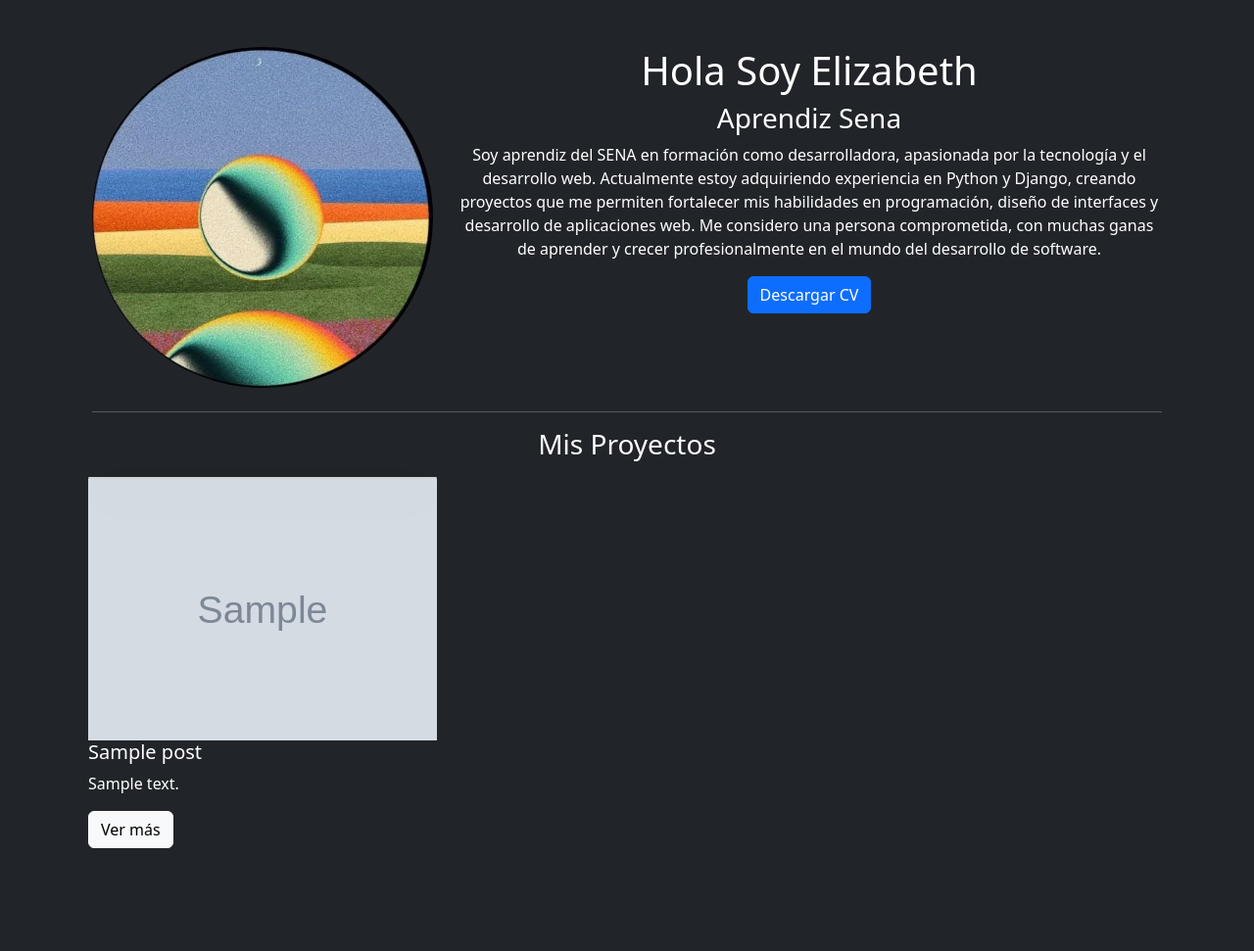
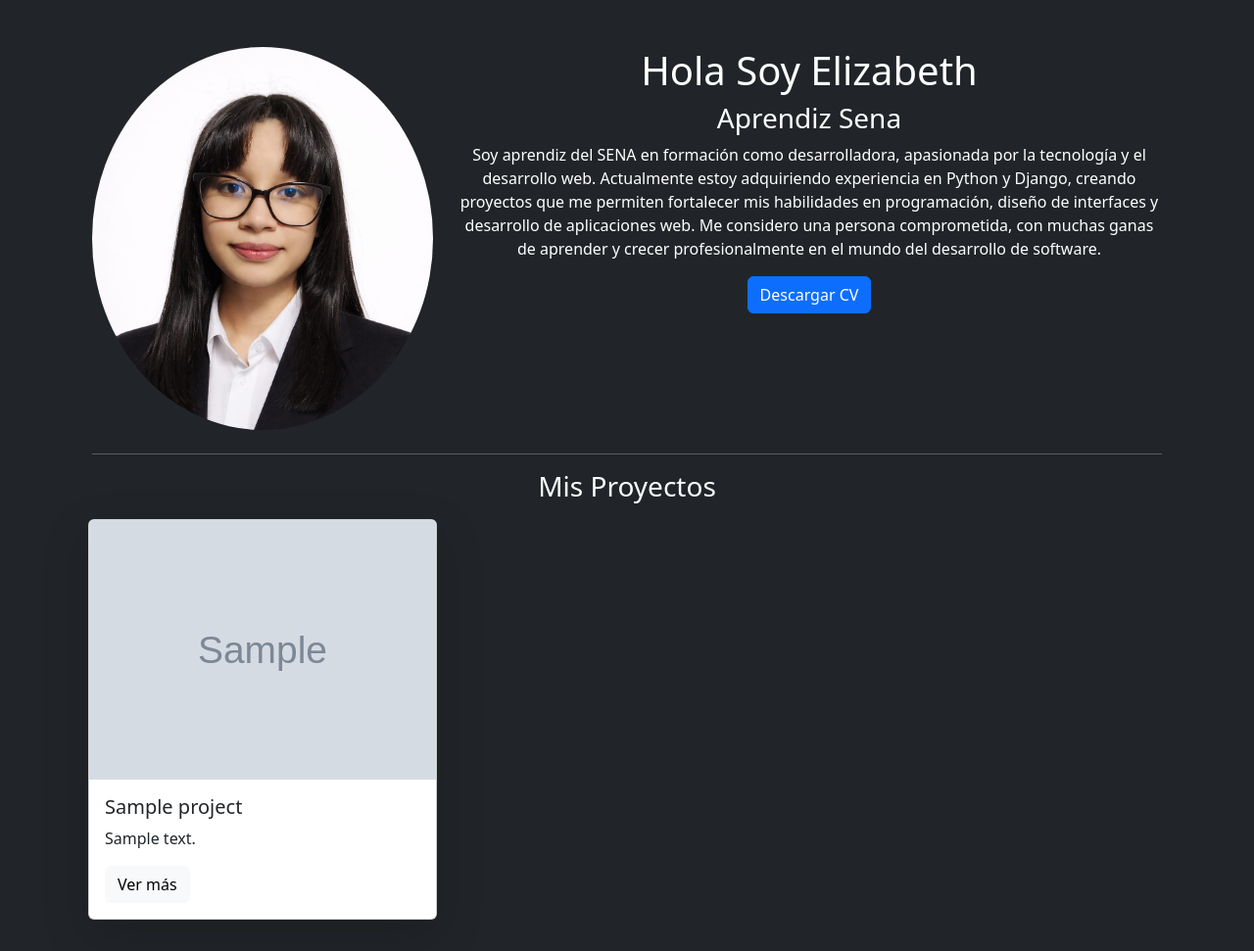
Before and after one commit to elizabethgarizabalo245-cyber/-portafolio_elizabeth, a Django app: page / in a window 1280 px wide. Shown: the part 56-1027 px from the top of the page at 98% size. Before the commit the page ends 922 px from the top, so only its background shows below. Run offline with Django 5.2, Linux system fonts and the light colour scheme; tables that the repository leaves empty hold one stand-in row (values such as "Sample post"); grey boxes marked "Sample" are stand-in pictures.

Commit message:
fix static admin

```diff
--- a/blog/admin.py
+++ b/blog/admin.py
@@ -1,4 +1,4 @@
 from django.contrib import admin
-from .models import Post
+from .models import Project
 
-admin.site.register(Post)
+admin.site.register(Project)
--- a/blog/models.py
+++ b/blog/models.py
@@ -1,9 +1,10 @@
 from django.db import models
 
-class Post(models.Model):
+class Project(models.Model):
     title = models.CharField(max_length=200)
     description = models.TextField()
     image = models.ImageField(upload_to='portfolio/images/')
+    url = models.URLField(blank=True)
 
     def __str__(self):
         return self.title
--- a/blog/views.py
+++ b/blog/views.py
@@ -1,10 +1,6 @@
-from django.shortcuts import render, get_object_or_404
-from .models import Post
+from django.shortcuts import render
+from .models import Project
 
 def home(request):
-    posts = Post.objects.all()
-    return render(request, 'home.html', {'posts': posts})
-
-def post_detail(request, post_id):
-    post = get_object_or_404(Post, id=post_id)
-    return render(request, 'post_detail.html', {'post': post})
+    projects = Project.objects.all()
+    return render(request, 'home.html', {'projects': projects})
--- a/django_portafolio/settings.py
+++ b/django_portafolio/settings.py
@@ -24,7 +24,7 @@ BASE_DIR = Path(__file__).resolve().parent.parent
 SECRET_KEY = 'django-insecure-=j=q6=@ro_ce7&!#)^(+#-1q@pr-&a#=gio_ho#1fvzo%xpa9v'
 
 # SECURITY WARNING: don't run with debug turned on in production!
-DEBUG = False
+DEBUG = True
 
 ALLOWED_HOSTS = ['*']
 
@@ -118,7 +118,7 @@ USE_TZ = True
 # Static files (CSS, JavaScript, Images)
 # https://docs.djangoproject.com/en/6.0/howto/static-files/
 
-STATIC_URL = 'static/'
+STATIC_URL = '/static/'
 STATIC_ROOT = BASE_DIR / 'staticfiles'
 STATICFILES_STORAGE = 'whitenoise.storage.CompressedManifestStaticFilesStorage'
 STATICFILES_DIRS = [
--- a/django_portafolio/urls.py
+++ b/django_portafolio/urls.py
@@ -23,7 +23,6 @@ from django.conf.urls.static import static
 urlpatterns = [
     path('admin/', admin.site.urls),
     path('', views.home, name='home'),
-    path('blog/', include('blog.urls')),
 ]
 
-urlpatterns += static(settings.MEDIA_URL, document_root=settings.MEDIA_ROOT)
+# urlpatterns += static(settings.MEDIA_URL, document_root=settings.MEDIA_ROOT)
--- a/portafolio/templates/home.html
+++ b/portafolio/templates/home.html
@@ -31,22 +31,25 @@
 
 <div class="row">
 
-    {% for post in posts %}
+    {% for project in projects %}
 <div class="col-md-4 p-2">
     <div class="card shadow-lg">
 
-        </div>
-            <img src="{{ post.image.url }}" class="card-img-top">
+        {% if project.image %}
+            <img src="{{ project.image.url }}" class="card-img-top">
+        {% endif %}
+
         <div class="card-body">
-                <h5>{{ post.title }}</h5>
-                <p>{{ post.description|truncatechars:100 }}</p>
+            <h5>{{ project.title }}</h5>
+            <p>{{ project.description|truncatechars:100 }}</p>
 
-                <a href="{% url 'post_detail' post.id %}" class="btn btn-light">
+            <a href="{% url 'post_detail' project.id %}" class="btn btn-light">
                 Ver más
             </a>
         </div>
+
     </div>
-    </div>
+
 {% endfor %}
 
 </div>
--- a/portafolio/templates/layout.html
+++ b/portafolio/templates/layout.html
@@ -15,7 +15,7 @@
 
 <body class="bg-dark text-white">
 
-    {% include 'partials/navbar.html' %}
+    {% include 'navbar.html' %}
 
     <div class="container p-4">
         {% block content %}
```
Also changed, not shown: blog/migrations/0004_project_delete_post.py (added), portafolio/static/portfolio/profile2.png, portafolio/templates/navbar.html (renamed from portafolio/templates/partials/navbar.html), 3 other files. Lines whose indentation alone changed are shown as unchanged.
